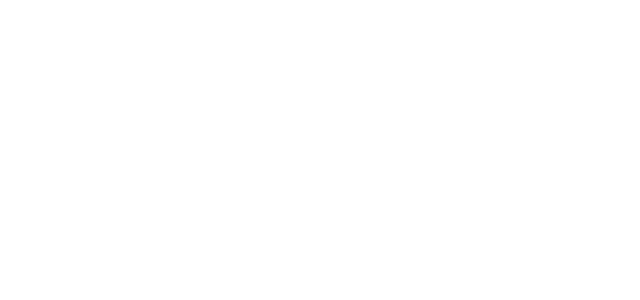
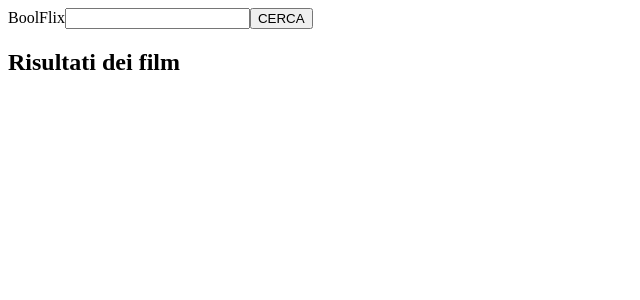
Before and after one commit to Alessandra-Casu/vite-boolflix, a Vue app: page / in a window 1280 px wide. Shown: the top 300 px of the page, without its empty margins (0-640 px from the left). Built offline with nearby package versions, Linux system fonts and the light colour scheme.

Commit message:
milestone 1

```diff
--- a/package.json
+++ b/package.json
@@ -9,6 +9,8 @@
     "preview": "vite preview"
   },
   "dependencies": {
+    "axios": "^1.4.0",
+    "axos": "^0.0.1",
     "vue": "^3.2.47"
   },
   "devDependencies": {
--- a/src/App.vue
+++ b/src/App.vue
@@ -1,7 +1,41 @@
 <script>
-export default {};
+import AppHeader from "./components/AppHeader.vue";
+import AppMain from "./components/AppMain.vue";
+
+import axios from "axios";
+import { store } from "./store";
+
+export default {
+  data() {
+    return {
+      store,
+    };
+  },
+  components: {
+    AppHeader,
+    AppMain,
+  },
+  methods: {
+    requestToApi(searchStr) {
+      axios
+        .get("https://api.themoviedb.org/3/search/movie", {
+          params: {
+            api_key: "91c0f3fc838603e06ffe5972c76dbab9",
+            query: searchStr,
+          },
+        })
+        .then((response) => {
+          console.log(response.data.results);
+          this.store.arrMovies = response.data.results;
+        });
+    },
+  },
+};
 </script>
 
-<template></template>
+<template>
+  <AppHeader @searchRequest="requestToApi"></AppHeader>
+  <AppMain></AppMain>
+</template>
 
 <style></style>
--- a/src/components/AppHeader.vue
+++ b/src/components/AppHeader.vue
@@ -1,7 +1,25 @@
 <script>
-export default {};
+export default {
+  data() {
+    return {
+      searchStr: "",
+    };
+  },
+  methods: {
+    onSubmit() {
+      console.log(this.searchStr);
+      this.$emit("searchRequest", this.searchStr);
+    },
+  },
+};
 </script>
 
-<template></template>
+<template>
+  <form @submit.prevent="onSubmit">
+    <span>BoolFlix</span>
+    <input type="text" v-model="searchStr" />
+    <button>CERCA</button>
+  </form>
+</template>
 
 <style></style>
--- a/src/components/AppMain.vue
+++ b/src/components/AppMain.vue
@@ -1,7 +1,24 @@
 <script>
-export default {};
+import ResultsList from "./ResultsList.vue";
+import { store } from "../store";
+
+export default {
+  data() {
+    return {
+      store,
+    };
+  },
+  components: {
+    ResultsList,
+  },
+};
 </script>
 
-<template></template>
+<template>
+  <ResultsList
+    listTitle="Risultati dei film"
+    :arrCards="store.arrMovies"
+  ></ResultsList>
+</template>
 
 <style></style>
--- a/src/components/CardComponent.vue
+++ b/src/components/CardComponent.vue
@@ -1,7 +1,18 @@
 <script>
-export default {};
+export default {
+  props: {
+    cardData: Object,
+  },
+};
 </script>
 
-<template></template>
+<template>
+  <ul>
+    <li>{{ cardData.title }}</li>
+    <li>{{ cardData.original_title }}</li>
+    <li>{{ cardData.original_language }}</li>
+    <li>{{ cardData.vote_average }}</li>
+  </ul>
+</template>
 
 <style></style>
--- a/src/components/ResultsList.vue
+++ b/src/components/ResultsList.vue
@@ -1,7 +1,21 @@
 <script>
-export default {};
+import CardComponent from "./CardComponent.vue";
+export default {
+  components: { CardComponent },
+  props: {
+    listTitle: String,
+    arrCards: Array,
+  },
+};
 </script>
 
-<template></template>
+<template>
+  <h2>{{ listTitle }}</h2>
+  <CardComponent
+    v-for="card in arrCards"
+    :key="card.id"
+    :cardData="card"
+  ></CardComponent>
+</template>
 
 <style></style>
--- a/src/store.js
+++ b/src/store.js
@@ -0,0 +1,5 @@
+import { reactive } from "vue";
+
+export const store = reactive({
+  arrMovies: [],
+});
```
Also changed, not shown: 1 other file (tests, documents, lock files or other folders).
